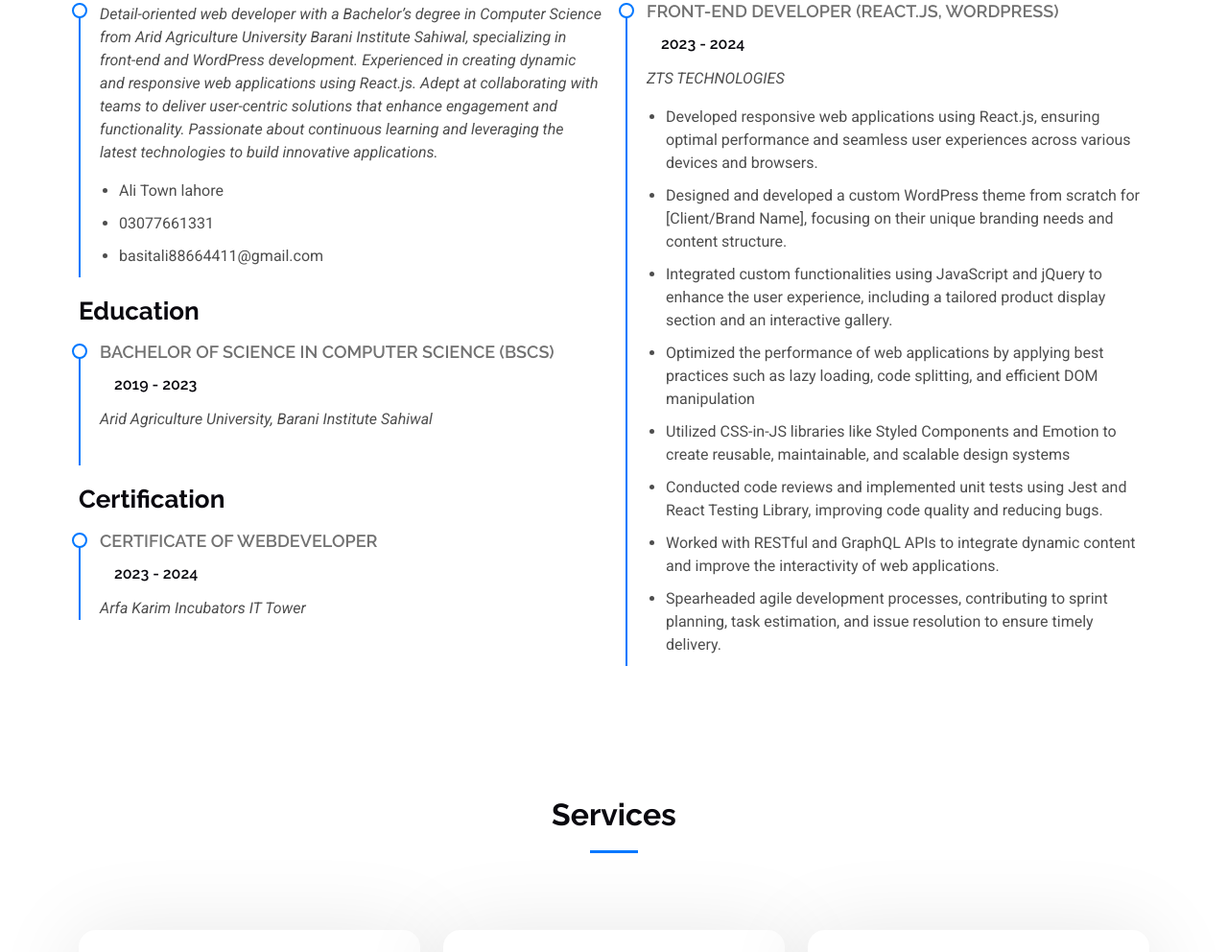
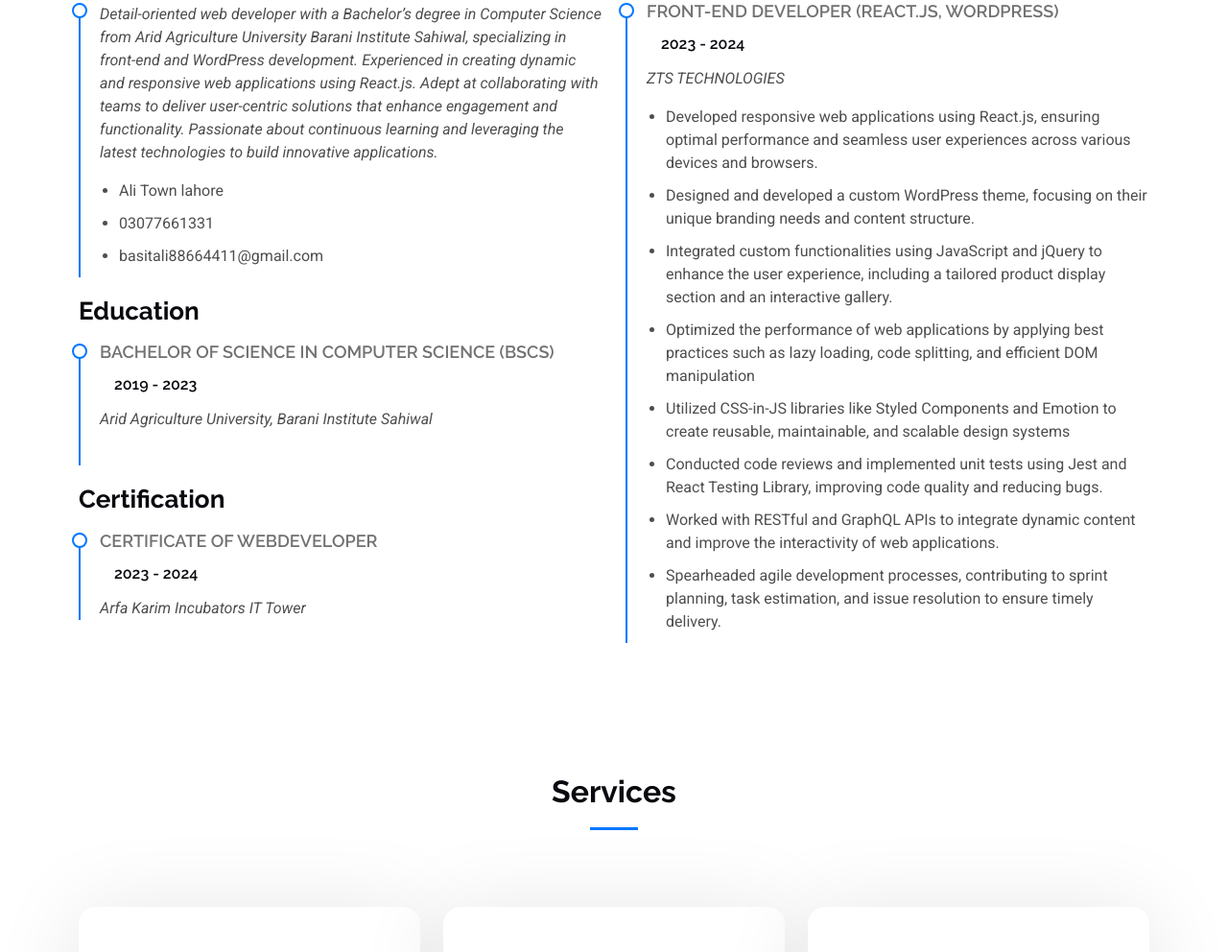
Before and after one commit to Basit-a/Basit-ali-portfolio, a plain HTML site: page index.html in a window 1280 px wide. Shown: the part 1778-2770 px from the top of the page at 96% size. Drawn offline with Linux system fonts and the light colour scheme.

Commit message:
Update index.html

```diff
--- a/index.html
+++ b/index.html
@@ -195,7 +195,7 @@
               <p><em>ZTS TECHNOLOGIES </em></p>
               <ul>
                 <li>Developed responsive web applications using React.js, ensuring optimal performance and seamless user experiences across various devices and browsers.</li>
-                <li>Designed and developed a custom WordPress theme from scratch for [Client/Brand Name], focusing on their unique branding needs and content structure.</li>
+                <li>Designed and developed a custom WordPress theme, focusing on their unique branding needs and content structure.</li>
                 <li>Integrated custom functionalities using JavaScript and jQuery to enhance the user experience, including a tailored product display section and an interactive gallery.</li>
                 <li>Optimized the performance of web applications by applying best practices such as lazy loading, code splitting, and efficient DOM manipulation</li>
                 <li>Utilized CSS-in-JS libraries like Styled Components and Emotion to create reusable, maintainable, and scalable design systems</li>
```
